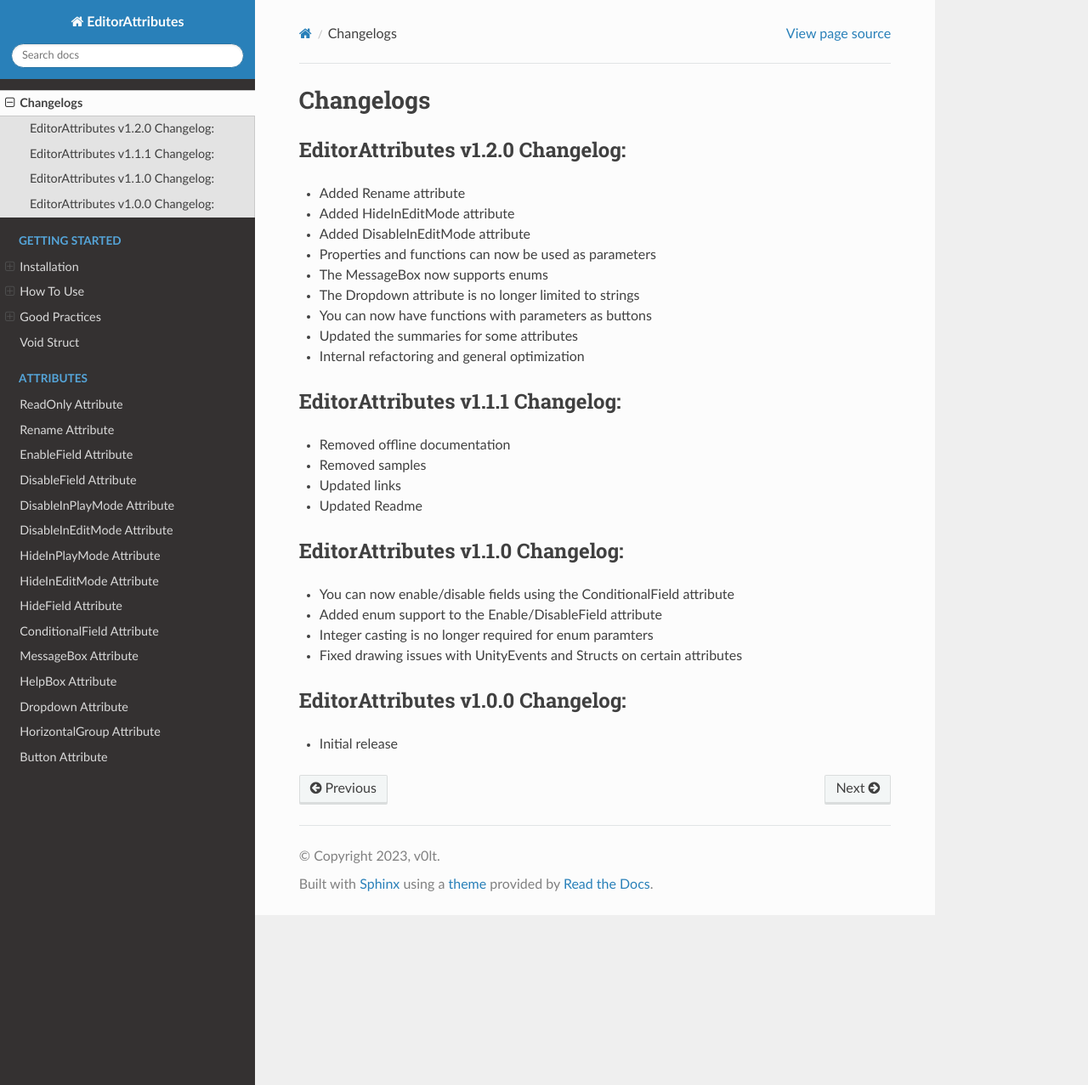
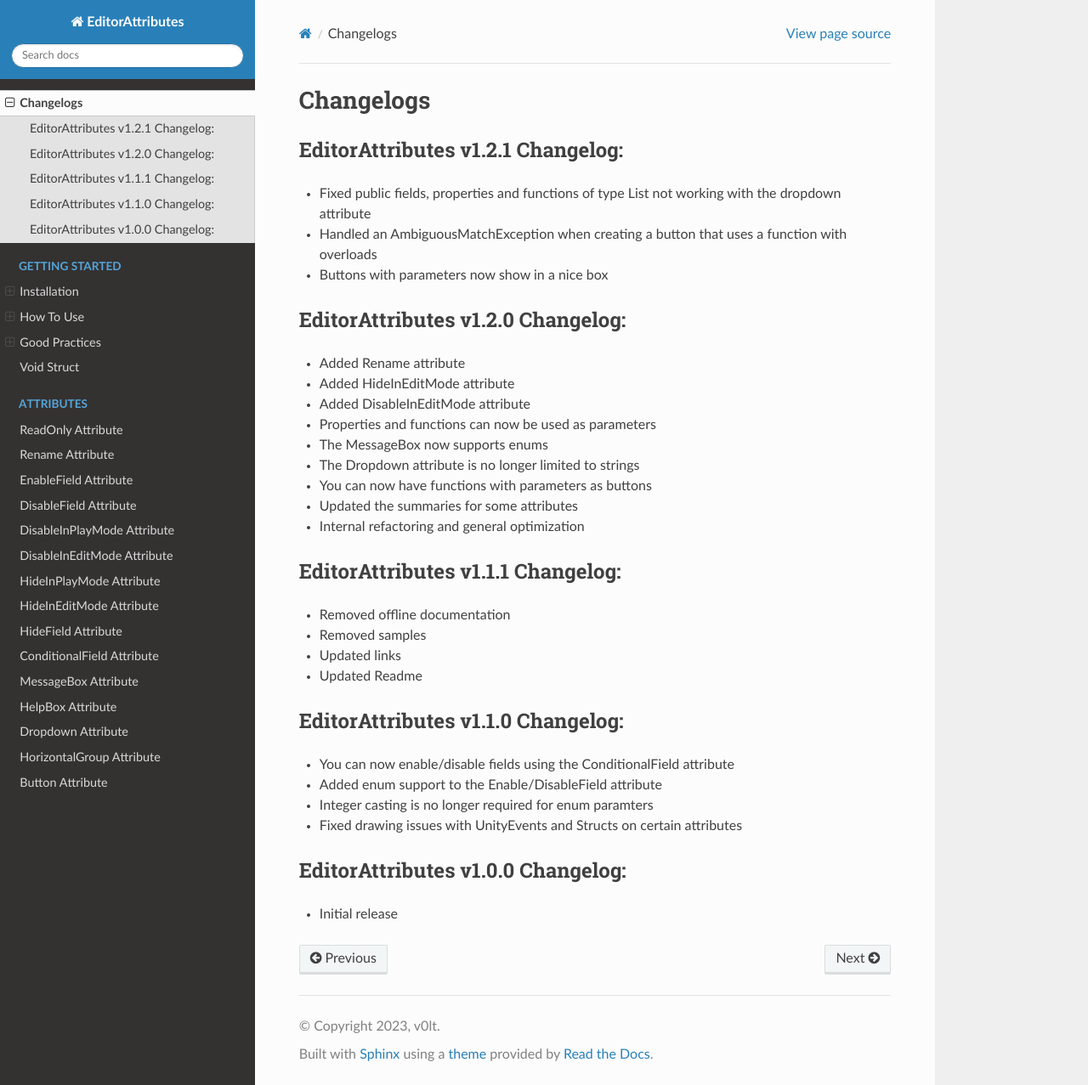
Before and after one commit to v0lt13/EditorAttributesDocs, a Sphinx documentation site: the page built from docs/source/changelogs.rst, in a window 1280 px wide and 1277 px high. Shown: the whole window at 85% size. Built offline with Sphinx 7.4.7 and the Read the Docs theme 2.0.0, drawn with Linux system fonts in a browser that asks for light colours; pages that are not in the unit, such as notebooks, are missing from menus.

Commit message:
Update 1.2.1

```diff
--- a/docs/source/Attributes/button.rst
+++ b/docs/source/Attributes/button.rst
@@ -9,6 +9,9 @@
 
 .. note::
 	The function must be public for it to be found.
+
+.. note::
+	In case if you have a function with overloads the button will use the first function it finds.
 
 Because a function is not a property that can be displayed in the editor we need to have a holder variable to attach the attribute to::
 
@@ -43,4 +46,7 @@
 .. image:: ../Images/Button02.png
 
 .. note::
+	`Arrays`, `Lists`, `UnityEvents` and ``out`` or ``ref`` parameters are not supported
+
+.. note::
 	The attribute cannot look for functions inside a ``struct`` and it doesn't work well if the holder is an array or list
--- a/docs/source/changelogs.rst
+++ b/docs/source/changelogs.rst
@@ -1,5 +1,11 @@
 Changelogs
 ==========
+
+EditorAttributes v1.2.1 Changelog:
+----------------------------------
+- Fixed public fields, properties and functions of type List not working with the dropdown attribute
+- Handled an AmbiguousMatchException when creating a button that uses a function with overloads
+- Buttons with parameters now show in a nice box
 
 EditorAttributes v1.2.0 Changelog:
 ----------------------------------
```
Also changed, not shown: docs/source/Images/Button02.png.
